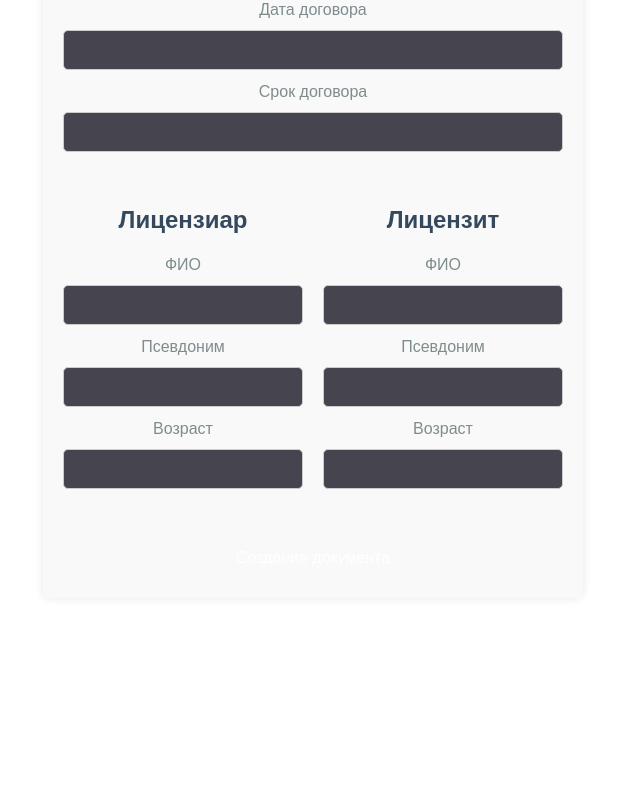
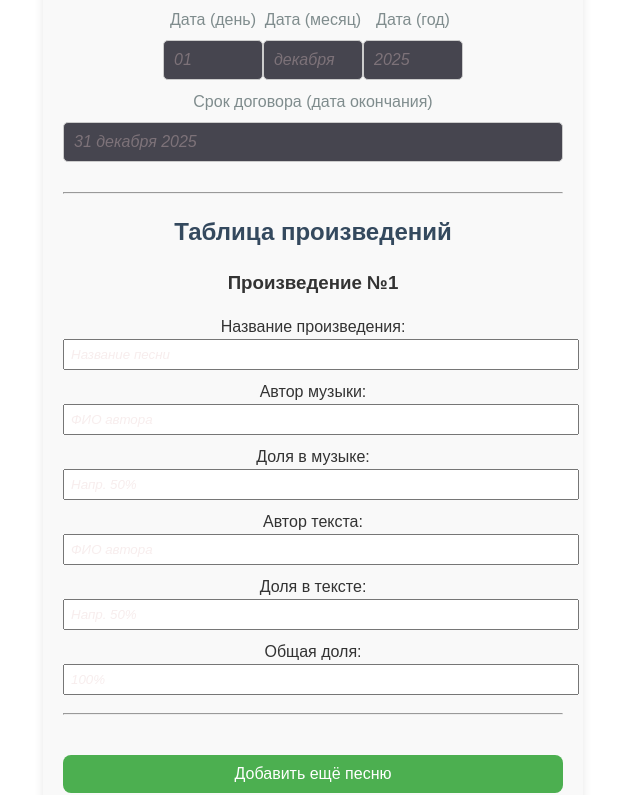
Before and after one commit to SanyaZolA/DocBuilder, a Vue app: page /1 in a window 1280 px wide. Shown: the part 335-1130 px from the top of the page, without its empty margins (327-967 px from the left). Before the commit the page ends 997 px from the top, so only its background shows below. Built offline with nearby package versions, Linux system fonts and the light colour scheme.

Commit message:
v.0.0.4 add musicTable

```diff
--- a/src/components/Doc_Agreement_copyright.vue
+++ b/src/components/Doc_Agreement_copyright.vue
@@ -3,6 +3,7 @@
     <h1>{{ displayName }}</h1>
 
     <dodvies v-model="formData"/>
+    <MusicTable v-model="formData" />
 
     <div class="formAll">
       <div class="form">
@@ -11,7 +12,7 @@
         <input type="text" v-model="formData.name_licensor" />
 
         <label for="last_name">Псевдоним</label>
-        <input type="text" v-model="formData.last_name" />
+        <input type="text" v-model="formData.last_name" placeholder="Babangida"/>
 
         <label for="age">Возраст</label>
         <input type="number" v-model="formData.age" />
@@ -23,7 +24,7 @@
         <input type="text" v-model="formData.name_licensor" />
 
         <label for="last_name">Псевдоним</label>
-        <input type="text" v-model="formData.last_name" />
+        <input type="text" v-model="formData.last_name" placeholder="Babangida" />
 
         <label for="age">Возраст</label>
         <input type="number" v-model="formData.age" />
@@ -31,7 +32,7 @@
     </div>
 
     <button @click="generateDocument">Создание документа</button>
-  </div>
+    </div>
 </template>
 
 <script setup lang="ts">
@@ -42,6 +43,7 @@ import Docxtemplater from 'docxtemplater';
 import { saveAs } from 'file-saver';
 import { documentList } from '../data/documentList'; // Подключаем список документов
 import dodvies from '../views/dodvies.vue';
+import MusicTable from '../views/musicTable.vue';
 
 const route = useRoute(); // Получаем доступ к параметрам маршрута
 
@@ -137,6 +139,12 @@ h2 {
   box-sizing: border-box;
   transition: border-color 0.3s ease;
   background-color: #46454f;
+  color: rgb(187, 167, 167);
+}
+
+input::placeholder {
+  color: #e8c9c957;
+  font-style: italic;
 }
 
 .form input:focus {
--- a/src/views/dodvies.vue
+++ b/src/views/dodvies.vue
@@ -1,13 +1,25 @@
 <template>
     <div class="form">
+        <hr />
       <label for="first_name">Номер договора</label>
-      <input type="text" v-model="inputData.name_licensor" />
+      <input type="text" v-model="inputData.name_licensor" placeholder="01/01/25-ВВП(ФИО)">
 
-      <label for="last_name">Дата договора</label>
-      <input type="text" v-model="inputData.last_name" />
-
-      <label for="age">Срок договора</label>
-      <input type="number" v-model="inputData.age" />
+    <div class="doc_date">
+    <div class="doc_date2">
+      <label for="last_name">Дата (день) </label>
+      <input type="text" v-model="inputData.last_name" placeholder="01"/>
+      </div>
+      <div class="doc_date2">
+      <label for="last_name">Дата (месяц)</label>
+      <input type="text" v-model="inputData.last_name" placeholder="декабря"/>
+      </div>
+      <div class="doc_date2">
+      <label for="last_name">Дата (год) </label>
+      <input type="text" v-model="inputData.last_name" placeholder="2025"/>
+      </div>
+    </div>
+      <label for="age">Срок договора (дата окончания)</label>
+      <input type="number" v-model="inputData.age" placeholder="31 декабря 2025"/>
     </div>
   </template>
 
@@ -29,3 +41,16 @@
     emit('update:modelValue', newValue);
   });
   </script>
+
+  <style scoped>
+  .doc_date {
+    display: flex;
+    justify-content: center;
+  }
+
+  .doc_date2 {
+    display: flex;
+    flex-direction: column;
+    width: 100px;
+  }
+  </style>
--- /dev/null
+++ b/src/views/musicTable.vue
@@ -0,0 +1,89 @@
+<template>
+    <hr />
+    <h2>Таблица произведений</h2>
+    <div v-for="(work, index) in formData.works" :key="index" class="work-row">
+      <h3>Произведение №{{ index + 1 }}</h3>
+
+      <label>Название произведения:</label>
+      <input type="text" v-model="work.title" placeholder="Название песни" />
+
+      <label>Автор музыки:</label>
+      <input type="text" v-model="work.musicAuthor" placeholder="ФИО автора" />
+
+      <label>Доля в музыке:</label>
+      <input type="text" v-model="work.musicShare" placeholder="Напр. 50%" />
+
+      <label>Автор текста:</label>
+      <input type="text" v-model="work.textAuthor" placeholder="ФИО автора" />
+
+      <label>Доля в тексте:</label>
+      <input type="text" v-model="work.textShare" placeholder="Напр. 50%" />
+
+      <label>Общая доля:</label>
+      <input type="text" v-model="work.totalShare" placeholder="100%" />
+      <hr />
+    </div>
+    <button @click="addWork">Добавить ещё песню</button>
+  </template>
+
+  <script setup lang="ts">
+  import { ref, watch } from 'vue';
+
+  const formData = ref({
+    works: [
+      {
+        title: '',
+        musicAuthor: '',
+        musicShare: '',
+        textAuthor: '',
+        textShare: '',
+        totalShare: '',
+      },
+    ],
+  });
+
+  // Функция для добавления новой строки с песней
+  const addWork = () => {
+    formData.value.works.push({
+      title: '',
+      musicAuthor: '',
+      musicShare: '',
+      textAuthor: '',
+      textShare: '',
+      totalShare: '',
+    });
+  };
+
+  const emit = defineEmits(['update:modelValue']);
+
+  // Синхронизация данных с родительским компонентом
+  watch(formData, (newValue) => {
+    emit('update:modelValue', newValue);
+  }, { deep: true });
+
+  </script>
+
+  <style scoped>
+  .work-row {
+    margin-bottom: 20px;
+  }
+
+  input {
+    margin-bottom: 10px;
+    padding: 6px;
+    width: 100%;
+  }
+
+  button {
+    margin-top: 20px;
+    padding: 10px 15px;
+    background-color: #4CAF50;
+    color: white;
+    border: none;
+    cursor: pointer;
+  }
+
+  button:hover {
+    background-color: #45a049;
+  }
+  </style>
```
Also changed, not shown: 1 other file (tests, documents, lock files or other folders).
